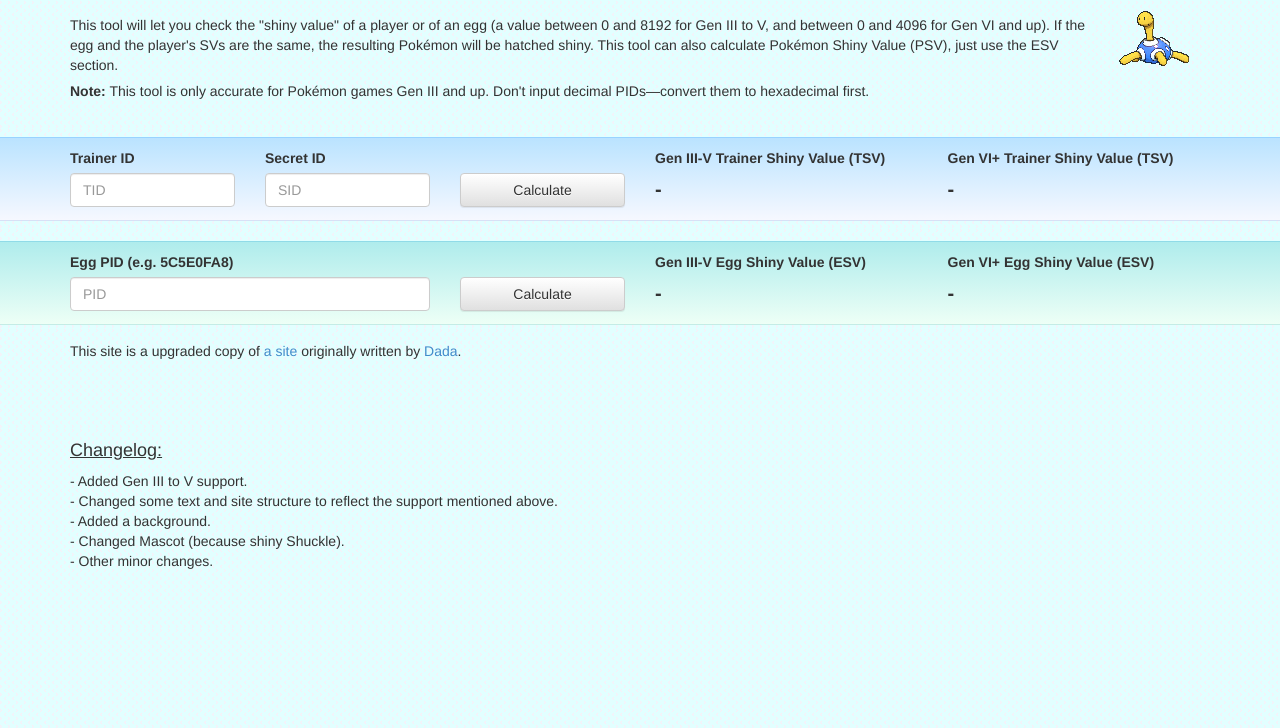
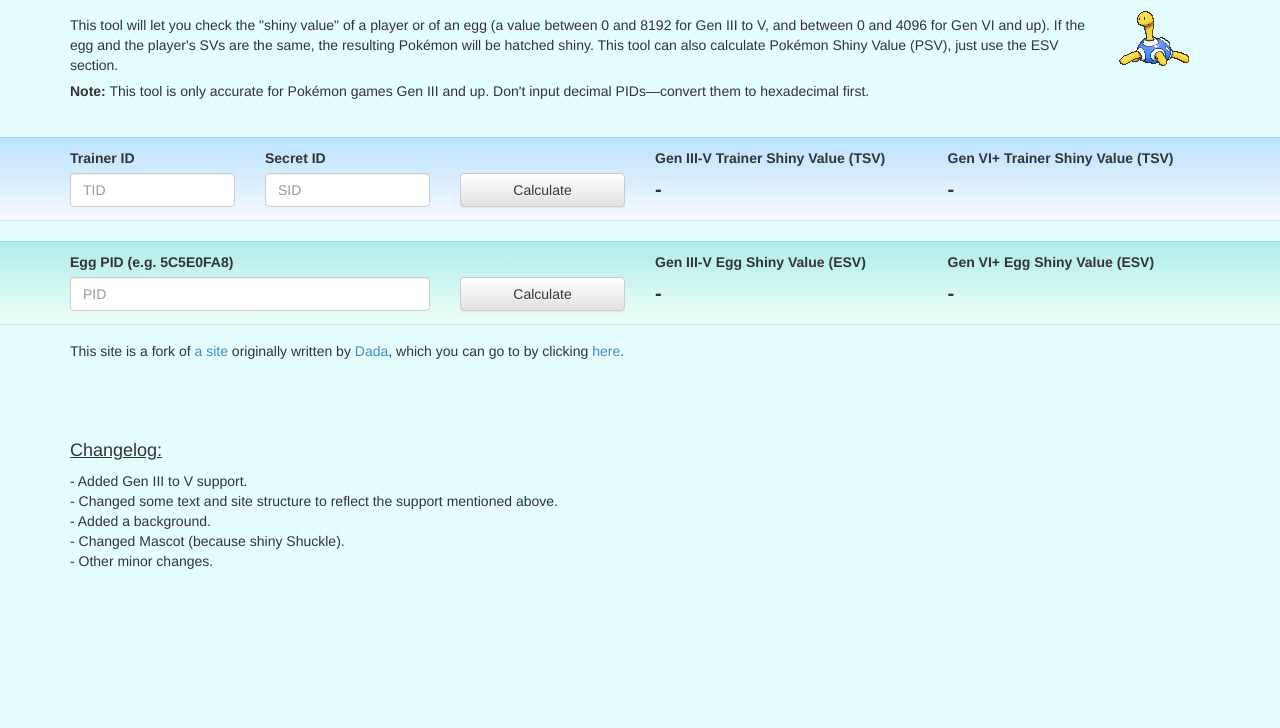
Before and after one commit to RenegadeRaven/SV_Calculator, a plain HTML site: page index.html in a window 1280 px wide. Shown: the part 72-800 px from the top of the page. Drawn offline with Linux system fonts and the light colour scheme.

Commit message:
Update index.html

```diff
--- a/index.html
+++ b/index.html
@@ -102,7 +102,7 @@
 		</div>
 		<div class="container">
 			<div class="outro">
-				<div class="outro-text"><p>This site is a upgraded copy of <a href="http://tomatoland.org/dada/pkmn/sv/">a site</a> originally written by <a href="https://twitter.com/dada78641">Dada</a>.</p><!-- If you have a question, please <a href="http://www.reddit.com/message/compose/?to=dada_">message me on Reddit</a>, <a href="mailto:michiel@tomatoland.org">email me</a>, or post a topic in <a href="http://reddit.com/r/svexchange">r/svexchange</a>.</p>--></div>
+				<div class="outro-text"><p>This site is a fork of <a href="http://tomatoland.org/dada/pkmn/sv/">a site</a> originally written by <a href="https://twitter.com/dada78641">Dada</a>, which you can go to by clicking <a href="http://tomatoland.org/dada/pkmn/sv/">here</a>.</p><!-- If you have a question, please <a href="http://www.reddit.com/message/compose/?to=dada_">message me on Reddit</a>, <a href="mailto:michiel@tomatoland.org">email me</a>, or post a topic in <a href="http://reddit.com/r/svexchange">r/svexchange</a>.</p>--></div>
 			</div>
 			<br><br>
 			<div class="changelog">
```
